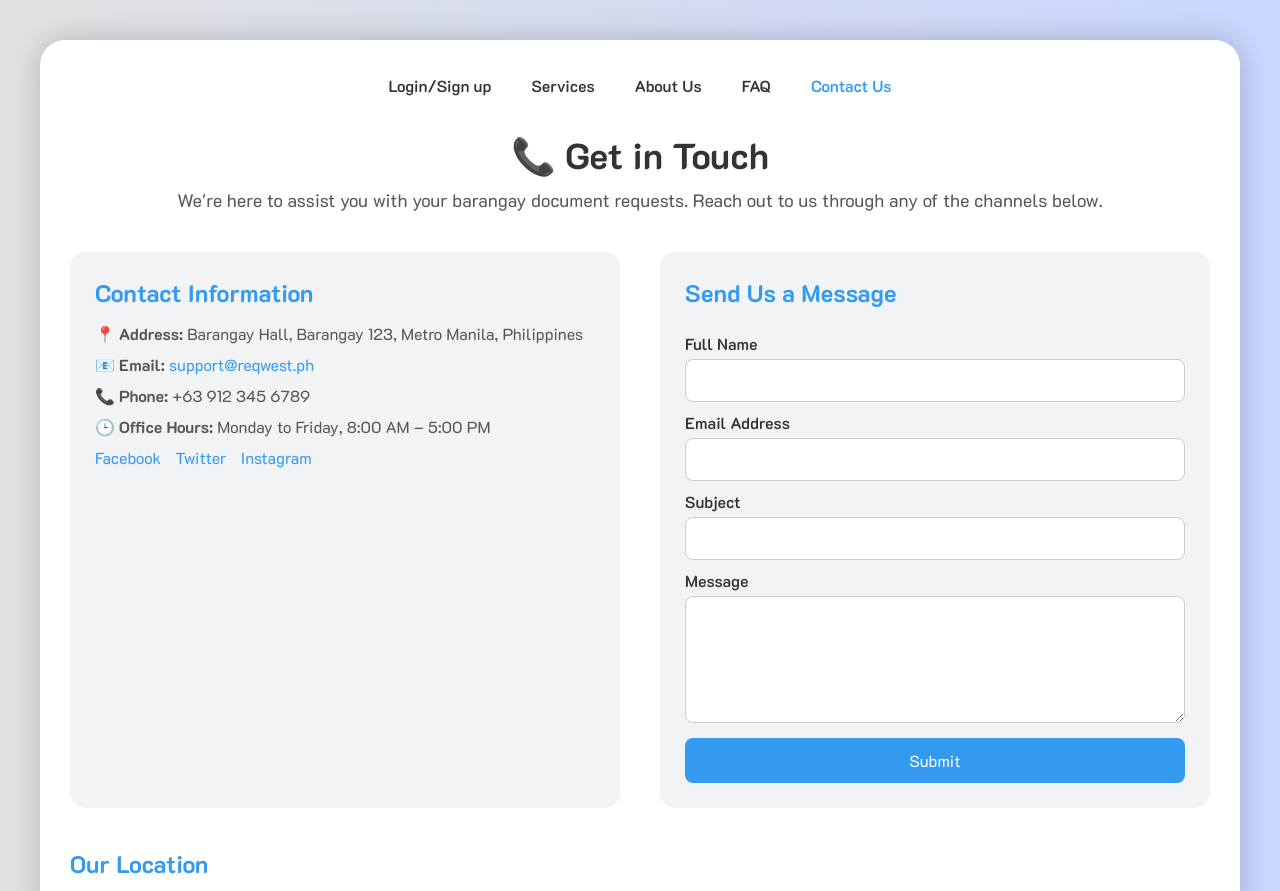
After one commit to Euroboss213/Capstone-DIT3-2, a PHP site: page /pages/contact.php in a window 1280 px wide. The commit adds this page. Shown: the top 891 px of the page. Run offline with PHP 8.4, Linux system fonts and the light colour scheme.

Commit message:
added services, FAQ, and contact page (not final)

```diff
--- /dev/null
+++ b/pages/contact.php
@@ -0,0 +1,71 @@
+<!DOCTYPE html>
+<html lang="en">
+<head>
+    <meta charset="UTF-8">
+    <title>Contact Us - REQWEST</title>
+    <link rel="stylesheet" href="../styles/contact.css">
+    <link rel="preconnect" href="https://fonts.googleapis.com">
+    <link rel="preconnect" href="https://fonts.gstatic.com" crossorigin>
+    <link href="https://fonts.googleapis.com/css2?family=K2D:ital,wght@0,100;0,200;0,300;0,400;0,500;0,600;0,700;0,800;1,100;1,200;1,300;1,400;1,500;1,600;1,700;1,800&display=swap" rel="stylesheet">
+</head>
+<body>
+
+<div class="contact-container">
+    <nav class="navbar">
+        <a href="newlogin.php">Login/Sign up</a>
+        <a href="services.php">Services</a>
+        <a href="#">About Us</a>
+        <a href="faq.php">FAQ</a>
+        <a href="contact.php" class="active">Contact Us</a>
+    </nav>
+
+    <div class="header-section">
+        <h1>📞 Get in Touch</h1>
+        <p>We're here to assist you with your barangay document requests. Reach out to us through any of the channels below.</p>
+    </div>
+
+    <div class="contact-grid">
+        <div class="contact-info">
+            <h2>Contact Information</h2>
+            <p><strong>📍 Address:</strong> Barangay Hall, Barangay 123, Metro Manila, Philippines</p>
+            <p><strong>📧 Email:</strong> <a href="mailto:support@reqwest.ph">support@reqwest.ph</a></p>
+            <p><strong>📞 Phone:</strong> +63 912 345 6789</p>
+            <p><strong>🕒 Office Hours:</strong> Monday to Friday, 8:00 AM – 5:00 PM</p>
+            <div class="social-media">
+                <a href="#" target="_blank">Facebook</a>
+                <a href="#" target="_blank">Twitter</a>
+                <a href="#" target="_blank">Instagram</a>
+            </div>
+        </div>
+
+        <div class="contact-form">
+            <h2>Send Us a Message</h2>
+            <form action="submit_contact.php" method="POST">
+                <label for="name">Full Name</label>
+                <input type="text" id="name" name="name" required>
+
+                <label for="email">Email Address</label>
+                <input type="email" id="email" name="email" required>
+
+                <label for="subject">Subject</label>
+                <input type="text" id="subject" name="subject" required>
+
+                <label for="message">Message</label>
+                <textarea id="message" name="message" rows="5" required></textarea>
+
+                <button type="submit">Submit</button>
+            </form>
+        </div>
+    </div>
+
+    <div class="map-section">
+        <h2>Our Location</h2>
+        <iframe
+            src="https://www.google.com/maps/embed?pb=!1m18!1m12!1m3!1d3859.123456789!2d120.987654321!3d14.5995123456!2m3!1f0!2f0!3f0!3m2!1i1024!2i768!4f13.1!3m3!1m2!1s0x3397b7c123456789%3A0xabcdef123456789!2sBarangay%20123%20Hall!5e0!3m2!1sen!2sph!4v1610000000000!5m2!1sen!2sph"
+            width="100%" height="300" frameborder="0" style="border:0;" allowfullscreen="" aria-hidden="false" tabindex="0">
+        </iframe>
+    </div>
+</div>
+
+</body>
+</html>
--- a/pages/newlogin.php
+++ b/pages/newlogin.php
@@ -19,10 +19,10 @@
         <div class="form-box login">
             <form action="../php/tologin.php" method="POST" id="login-form">
                 <div class="navbar">
-                    <a href="#">Services</a>
+                    <a href="services.php">Services</a>
                     <a href="#">About Us</a>
-                    <a href="#">FAQ</a>
-                    <a href="#">Contact Us</a>
+                    <a href="faq.php">FAQ</a>
+                    <a href="contact.php">Contact Us</a>
                 </div>
                 <img src = "../assets/reqwest-logo.png">
                 <h1>Login</h1>
--- /dev/null
+++ b/styles/contact.css
@@ -0,0 +1,157 @@
+* {
+    margin: 0;
+    padding: 0;
+    box-sizing: border-box;
+    font-family: "K2D", sans-serif;
+    text-decoration: none;
+    list-style: none;
+}
+
+body {
+    display: flex;
+    justify-content: center;
+    align-items: center;
+    min-height: 100vh;
+    background: linear-gradient(90deg, #e2e2e2, #c9d6ff);
+}
+
+.contact-container {
+    width: 100%;
+    max-width: 1200px;
+    margin: 40px auto;
+    background: white;
+    border-radius: 25px;
+    padding: 30px;
+    box-shadow: 0 0 30px rgba(0, 0, 0, .2);
+}
+
+.navbar {
+    display: flex;
+    justify-content: center;
+    gap: 20px;
+    margin-bottom: 30px;
+}
+
+.navbar a {
+    text-decoration: none;
+    color: #333;
+    font-weight: 600;
+    padding: 5px 10px;
+    transition: color 0.3s;
+}
+
+.navbar a.active,
+.navbar a:hover {
+    color: #339af0;
+}
+
+.header-section {
+    text-align: center;
+    margin-bottom: 40px;
+}
+
+.header-section h1 {
+    font-size: 36px;
+    color: #333;
+    margin-bottom: 10px;
+}
+
+.header-section p {
+    font-size: 18px;
+    color: #555;
+}
+
+.contact-grid {
+    display: grid;
+    grid-template-columns: 1fr 1fr;
+    gap: 40px;
+    margin-bottom: 40px;
+}
+
+.contact-info {
+    background: #f1f3f5;
+    padding: 25px;
+    border-radius: 15px;
+}
+
+.contact-info h2 {
+    font-size: 24px;
+    margin-bottom: 15px;
+    color: #339af0;
+}
+
+.contact-info p {
+    font-size: 16px;
+    margin-bottom: 10px;
+    color: #555;
+}
+
+.contact-info a {
+    color: #339af0;
+    text-decoration: none;
+}
+
+.social-media a {
+    margin-right: 10px;
+    color: #339af0;
+    text-decoration: none;
+}
+
+.contact-form {
+    background: #f1f3f5;
+    padding: 25px;
+    border-radius: 15px;
+}
+
+.contact-form h2 {
+    font-size: 24px;
+    margin-bottom: 15px;
+    color: #339af0;
+}
+
+.contact-form form {
+    display: flex;
+    flex-direction: column;
+}
+
+.contact-form label {
+    margin-top: 10px;
+    margin-bottom: 5px;
+    font-weight: 600;
+    color: #333;
+}
+
+.contact-form input,
+.contact-form textarea {
+    padding: 10px;
+    border: 1px solid #ccc;
+    border-radius: 8px;
+    font-size: 16px;
+    resize: vertical;
+}
+
+.contact-form button {
+    margin-top: 15px;
+    padding: 12px;
+    background: #339af0;
+    color: white;
+    border: none;
+    border-radius: 8px;
+    font-size: 16px;
+    cursor: pointer;
+    transition: background 0.3s;
+}
+
+.contact-form button:hover {
+    background: #1971c2;
+}
+
+.map-section {
+    margin-top: 30px;
+}
+
+.map-section h2 {
+    font-size: 24px;
+    color: #339af0;
+    margin-bottom: 15px;
+}
--- a/styles/newlogin.css
+++ b/styles/newlogin.css
@@ -101,6 +101,12 @@ body{
         font-size: 17px;
         color: #333;
         font-weight: 600;
+        transition: color 0.3s;
+    }
+
+    .navbar a.active,
+    .navbar a:hover {
+    color: #339af0;
     }
 
 form{ width: 100%; }
```
Also changed, not shown: pages/faq.php (added, +89 -0 lines), pages/services.php (added, +55 -0 lines), styles/faq.css (added, +97 -0 lines), styles/service.css (added, +108 -0 lines), assets/reqwest-logo.png.
